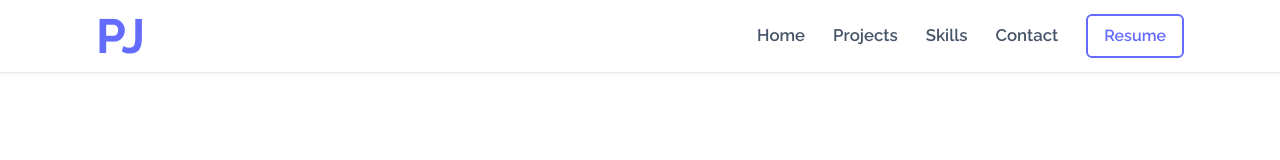
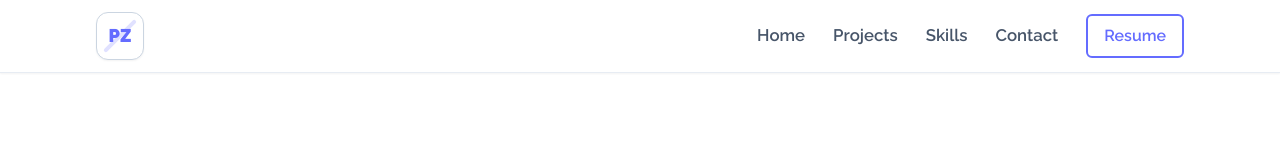
Before and after one commit to peijie36/peijie36.github.io, a React (Vite) app: page / in a window 1280 px wide. Shown: the top 160 px of the page. Built offline with nearby package versions, Linux system fonts and the light colour scheme.

Commit message:
Add framed navbar logo

```diff
--- a/src/components/Navbar/Navbar.css
+++ b/src/components/Navbar/Navbar.css
@@ -3,6 +3,21 @@
 @tailwind utilities;
 
 @layer components {
+    .brand-link {
+        @apply inline-flex cursor-pointer items-center rounded-md;
+    }
+    .brand-mark {
+        @apply relative inline-flex h-12 w-12 items-center justify-center overflow-hidden rounded-xl border border-slate-300 bg-white shadow-sm transition-colors duration-150;
+    }
+    .brand-link:hover .brand-mark {
+        @apply border-[#646cff];
+    }
+    .brand-mark::before {
+        @apply absolute h-1 w-11 -rotate-45 rounded-full bg-[#646cff]/20 content-[''];
+    }
+    .brand-initials {
+        @apply relative text-[1.15rem] font-black leading-none text-[#646cff];
+    }
     .nav-item {
         @apply relative cursor-pointer capitalize text-[1.05rem] font-semibold text-slate-600 transition-colors duration-150 hover:text-[#646cff];
     }
--- a/src/components/Navbar/Navbar.jsx
+++ b/src/components/Navbar/Navbar.jsx
@@ -21,9 +21,18 @@ const Navbar = () => {
         <>
             <nav className="fixed left-0 right-0 top-0 z-10 border-b border-slate-200/80 bg-white/90 shadow-sm backdrop-blur-md">
                 <div className="section-shell flex items-center justify-between py-3">
-                    <h3 className="px-0 text-4xl font-bold text-[#646cff] sm:text-5xl">
-                        PJ
-                    </h3>
+                    <Link
+                        to="home"
+                        smooth={true}
+                        duration={500}
+                        offset={-76}
+                        className="brand-link"
+                        aria-label="Go to home section"
+                    >
+                        <span className="brand-mark" aria-hidden="true">
+                            <span className="brand-initials">PZ</span>
+                        </span>
+                    </Link>
                     <div className="hidden items-center space-x-7 sm:flex">
                         {navItems.map((item) => (
                             <Link key={item} to={item} smooth={true} duration={500} offset={-76} className="nav-item">
```
